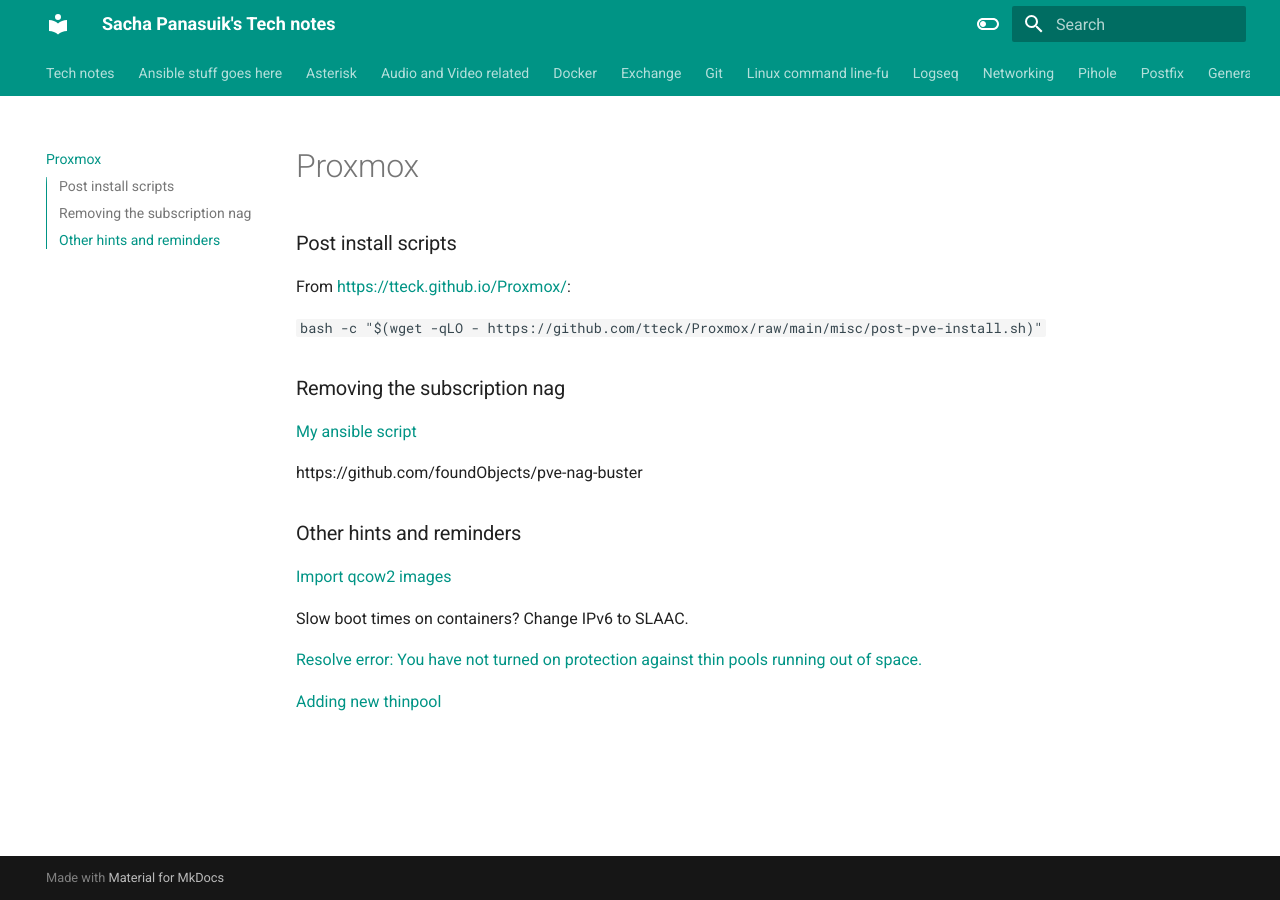
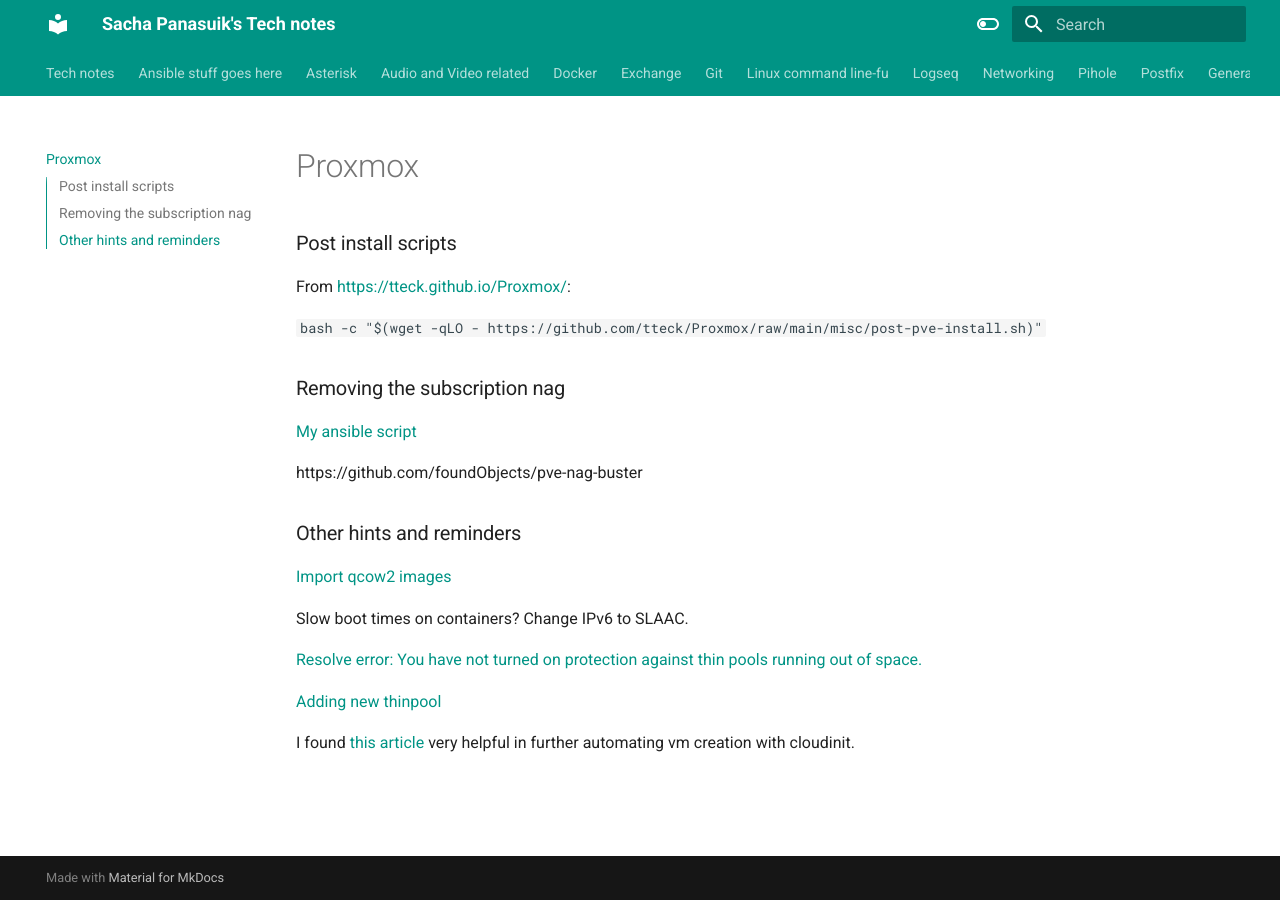
Before and after one commit to sachapan/tech_notes, an MkDocs documentation site: the page built from docs/proxmox.md, in a window 1280 px wide. Built offline with MkDocs 1.6.1 and Material for MkDocs 9.7.7, drawn with Linux system fonts in a browser that asks for light colours.

Commit message:
Update proxmox.md

```diff
--- a/docs/proxmox.md
+++ b/docs/proxmox.md
@@ -21,3 +21,5 @@
 [Resolve error: You have not turned on protection against thin pools running out of space.](https://www.thegeekdiary.com/how-to-enable-the-automatic-extension-for-a-thin-lvm-volume/)
 
 [Adding new thinpool](https://www.diytechguru.com/2020/12/12/create-lvm-thin-pool-in-proxmox/)
+
+I found [this article](https://static.xtremeownage.com/blog/2024/proxmox---debian-cloud-init-templates/#clone) very helpful in further automating vm creation with cloudinit.
```
